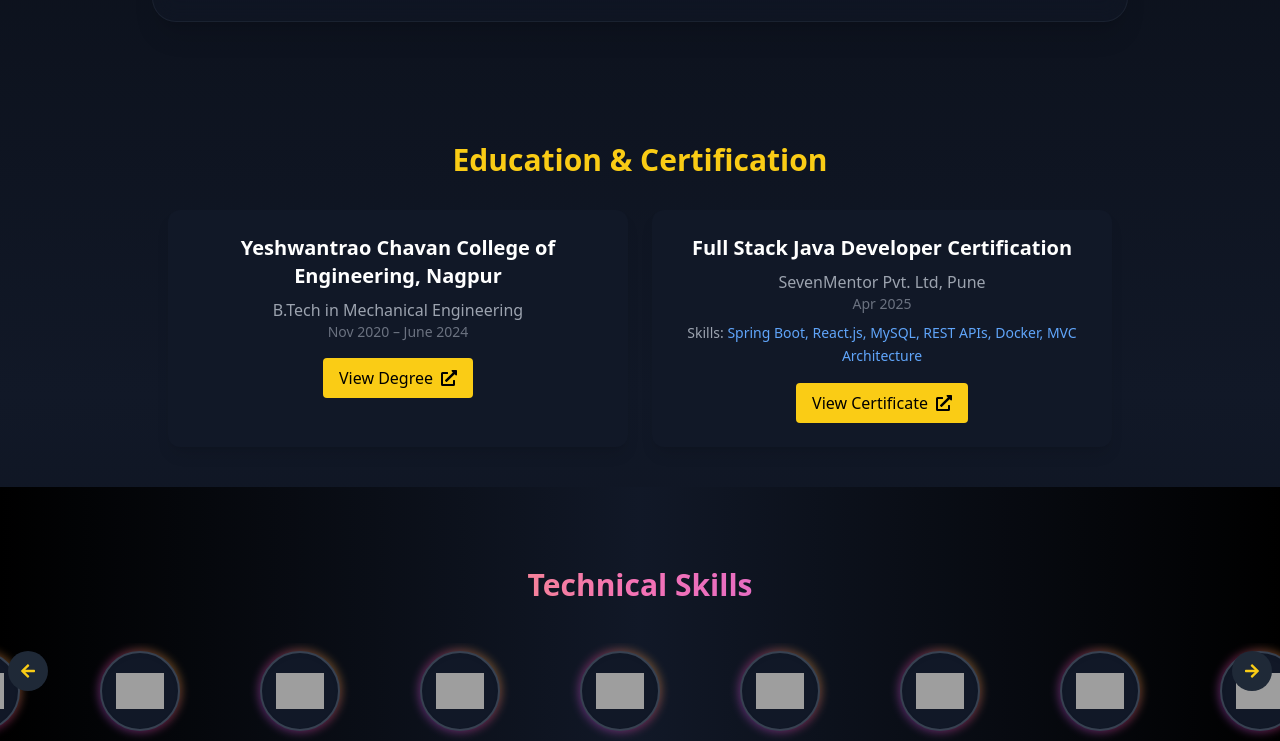
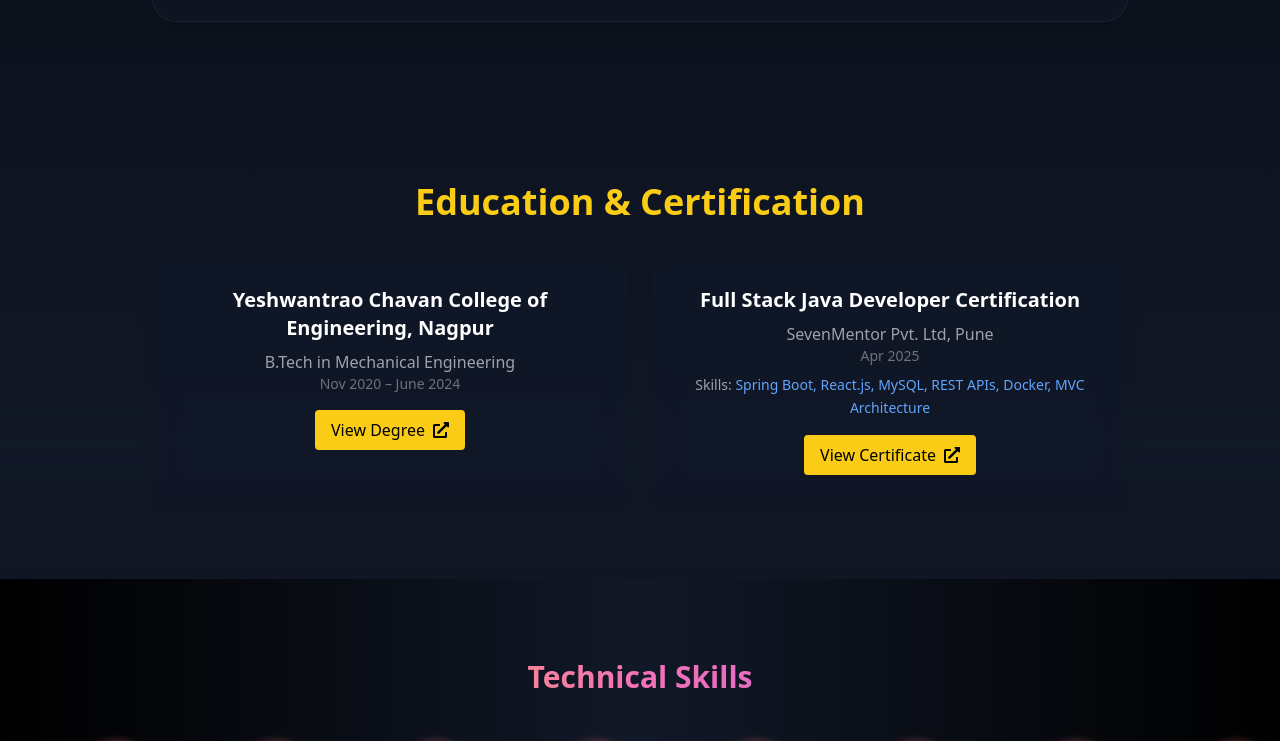
Before and after one commit to adityaselokar31/my_portfolio_website, a React (Vite) app: page / in a window 1280 px wide. Shown: the part 1257-1998 px from the top of the page. Built offline with nearby package versions, Linux system fonts and the light colour scheme; grey boxes are pictures that could not be loaded.

Commit message:
Update Education.jsx

```diff
--- a/src/components/Education.jsx
+++ b/src/components/Education.jsx
@@ -9,32 +9,48 @@ const Education = () => {
   return (
     <motion.section
       id="education"
-      className="p-10 max-w-5xl mx-auto text-center relative z-10"
+      className="py-20 px-6 max-w-5xl mx-auto text-center relative z-10"
       initial={{ opacity: 0 }}
       whileInView={{ opacity: 1 }}
       transition={{ duration: 0.5 }}
       viewport={{ once: true }}
     >
-      <h2 className="text-3xl font-bold text-yellow-400 mb-8">Education & Certification</h2>
+      <h2 className="text-4xl font-bold text-yellow-400 mb-10">
+        Education & Certification
+      </h2>
 
       <div className="grid md:grid-cols-2 gap-6">
-        {/* College Education */}
-        <div className="bg-gray-900 rounded-xl p-6 shadow-lg hover:shadow-yellow-400/30 transition-shadow">
+        {/* Degree Card */}
+        <motion.div
+          className="bg-gray-900/70 backdrop-blur-md rounded-xl p-6 shadow-lg hover:shadow-yellow-400/40 transition-transform transform scale-[0.97] hover:scale-100"
+          initial={{ opacity: 0, y: 30 }}
+          whileInView={{ opacity: 1, y: 0 }}
+          transition={{ duration: 0.6 }}
+          viewport={{ once: true }}
+        >
           <h3 className="text-xl font-semibold text-white">
             Yeshwantrao Chavan College of Engineering, Nagpur
           </h3>
           <p className="text-gray-400 mt-2">B.Tech in Mechanical Engineering</p>
           <p className="text-sm text-gray-500">Nov 2020 – June 2024</p>
+          <div className="mt-4 flex justify-center">
             <button
               onClick={() => setShowDegree(true)}
-            className="inline-flex items-center gap-2 mt-4 bg-yellow-400 text-black px-4 py-2 rounded hover:bg-yellow-300 transition"
+              className="inline-flex items-center gap-2 bg-yellow-400 text-black px-4 py-2 rounded hover:bg-yellow-300 transition"
             >
               View Degree <FaExternalLinkAlt />
             </button>
           </div>
+        </motion.div>
 
-        {/* Certification Course */}
-        <div className="bg-gray-900 rounded-xl p-6 shadow-lg hover:shadow-yellow-400/30 transition-shadow">
+        {/* Certificate Card */}
+        <motion.div
+          className="bg-gray-900/70 backdrop-blur-md rounded-xl p-6 shadow-lg hover:shadow-yellow-400/40 transition-transform transform scale-[0.97] hover:scale-100"
+          initial={{ opacity: 0, y: 30 }}
+          whileInView={{ opacity: 1, y: 0 }}
+          transition={{ delay: 0.1, duration: 0.6 }}
+          viewport={{ once: true }}
+        >
           <h3 className="text-xl font-semibold text-white">
             Full Stack Java Developer Certification
           </h3>
@@ -46,25 +62,34 @@ const Education = () => {
               Spring Boot, React.js, MySQL, REST APIs, Docker, MVC Architecture
             </span>
           </p>
+          <div className="mt-4 flex justify-center">
             <button
               onClick={() => setShowCertificate(true)}
-            className="inline-flex items-center gap-2 mt-4 bg-yellow-400 text-black px-4 py-2 rounded hover:bg-yellow-300 transition"
+              className="inline-flex items-center gap-2 bg-yellow-400 text-black px-4 py-2 rounded hover:bg-yellow-300 transition"
             >
               View Certificate <FaExternalLinkAlt />
             </button>
           </div>
+        </motion.div>
       </div>
 
       {/* Certificate Modal */}
       <AnimatePresence>
         {showCertificate && (
           <motion.div
-            className="fixed inset-0 bg-black bg-opacity-80 backdrop-blur-sm flex items-center justify-center z-50"
+            className="fixed inset-0 bg-black/80 flex items-center justify-center z-50 backdrop-blur-sm"
             initial={{ opacity: 0 }}
             animate={{ opacity: 1 }}
             exit={{ opacity: 0 }}
+            onClick={() => setShowCertificate(false)}
           >
-            <div className="relative w-[90%] max-w-4xl h-[80vh] bg-gray-900 rounded-lg shadow-lg overflow-hidden border border-yellow-400">
+            <motion.div
+              className="relative w-[90%] max-w-4xl h-[80vh] bg-gray-900 rounded-lg border border-yellow-400 overflow-hidden shadow-lg"
+              initial={{ scale: 0.95 }}
+              animate={{ scale: 1 }}
+              exit={{ scale: 0.95 }}
+              onClick={(e) => e.stopPropagation()}
+            >
               <button
                 onClick={() => setShowCertificate(false)}
                 className="absolute top-3 right-3 text-yellow-400 hover:text-yellow-300 text-xl z-10"
@@ -76,7 +101,7 @@ const Education = () => {
                 title="Certificate"
                 className="w-full h-full"
               ></iframe>
-            </div>
+            </motion.div>
           </motion.div>
         )}
       </AnimatePresence>
@@ -85,12 +110,19 @@ const Education = () => {
       <AnimatePresence>
         {showDegree && (
           <motion.div
-            className="fixed inset-0 bg-black bg-opacity-80 backdrop-blur-sm flex items-center justify-center z-50"
+            className="fixed inset-0 bg-black/80 flex items-center justify-center z-50 backdrop-blur-sm"
             initial={{ opacity: 0 }}
             animate={{ opacity: 1 }}
             exit={{ opacity: 0 }}
+            onClick={() => setShowDegree(false)}
           >
-            <div className="relative w-[90%] max-w-4xl h-[80vh] bg-gray-900 rounded-lg shadow-lg overflow-hidden border border-yellow-400">
+            <motion.div
+              className="relative w-[90%] max-w-4xl h-[80vh] bg-gray-900 rounded-lg border border-yellow-400 overflow-hidden shadow-lg"
+              initial={{ scale: 0.95 }}
+              animate={{ scale: 1 }}
+              exit={{ scale: 0.95 }}
+              onClick={(e) => e.stopPropagation()}
+            >
               <button
                 onClick={() => setShowDegree(false)}
                 className="absolute top-3 right-3 text-yellow-400 hover:text-yellow-300 text-xl z-10"
@@ -102,7 +134,7 @@ const Education = () => {
                 title="Degree"
                 className="w-full h-full"
               ></iframe>
-            </div>
+            </motion.div>
           </motion.div>
         )}
       </AnimatePresence>
```
Lines whose indentation alone changed are shown as unchanged.
